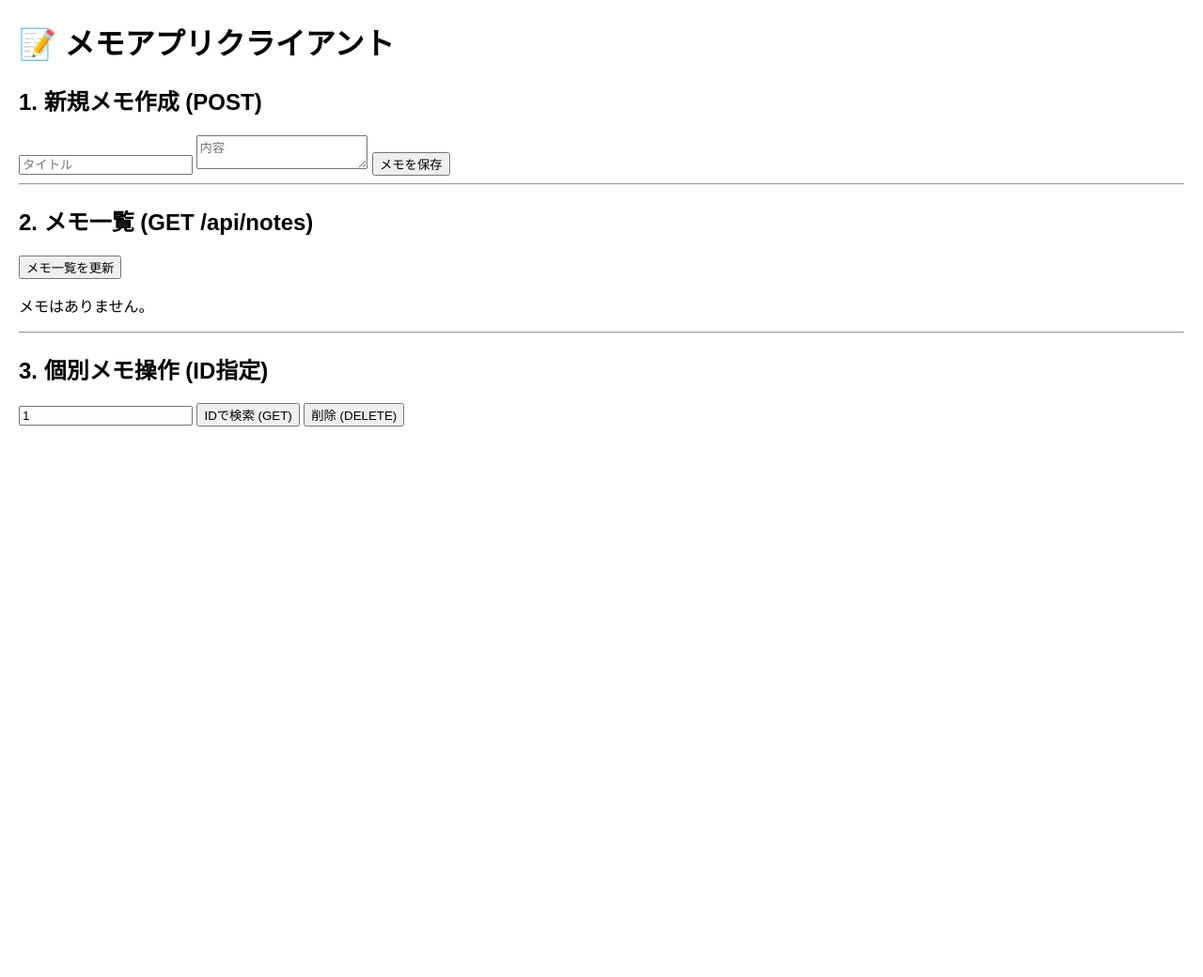
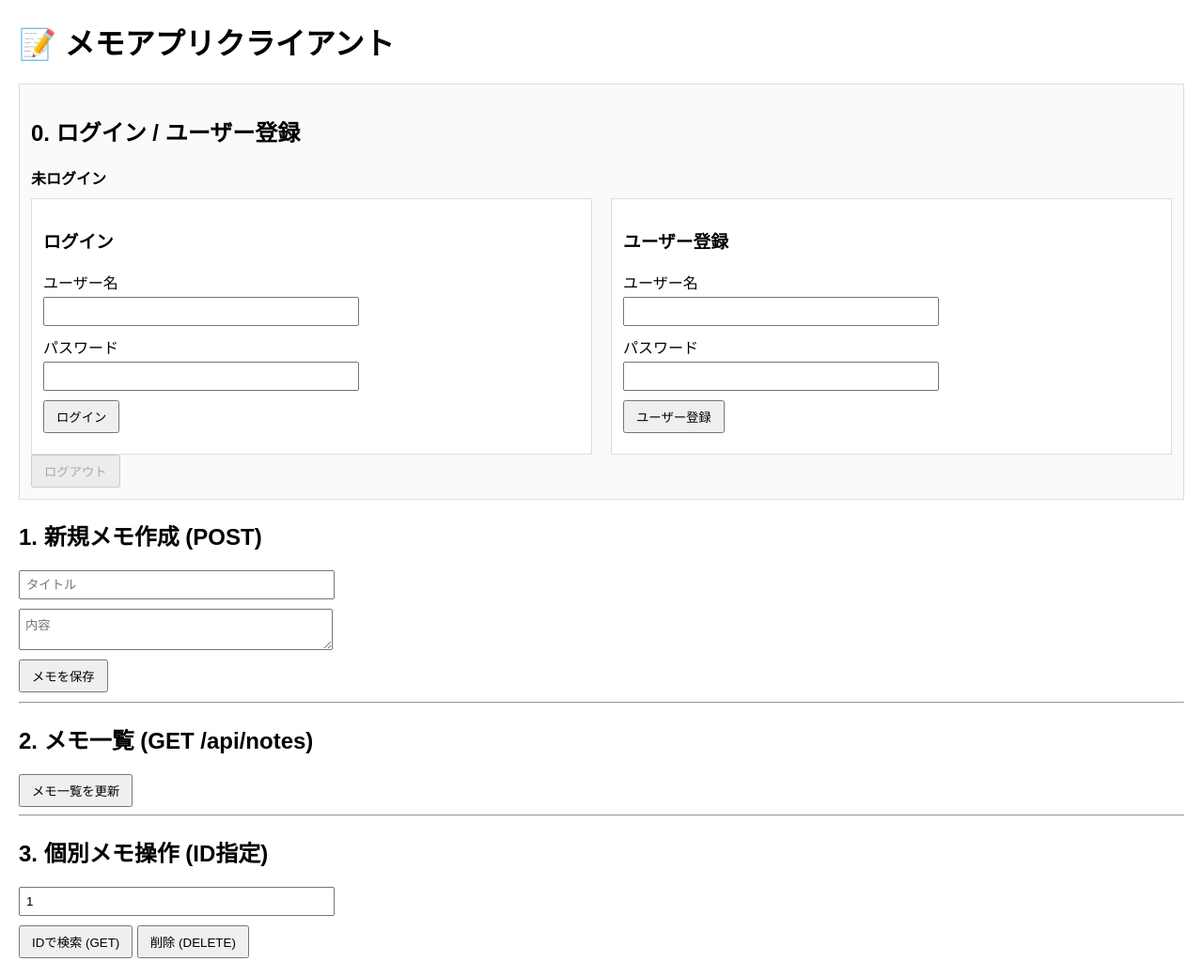
Before and after one commit to kodai-kodai/note-api, a Spring Boot app: page / in a window 1280 px wide. Shown: the whole page at 94% size. Before the commit the page ends 454 px from the top, so only its background shows below. Run offline with Spring Boot 4, Linux system fonts and the light colour scheme; the visitor is signed in with stand-in values (Sample User, id 1); data that the repository does not hold is empty; some of the project's set-up classes (security, data sources, template engines, error pages and the like) are left out, and stand-ins take their place.

Commit message:
フロントの処理を実装

```diff
--- a/src/main/java/com/example/noteapi/config/SecurityConfig.java
+++ b/src/main/java/com/example/noteapi/config/SecurityConfig.java
@@ -32,6 +32,7 @@ public class SecurityConfig {
                 .authorizeHttpRequests(auth -> auth
                         .requestMatchers("/api/auth/**").permitAll()
                         .requestMatchers("/error").permitAll()
+                        .requestMatchers("/", "/index.html", "/app.js", "/favicon.ico", "/css/**", "/js/**", "/static/**").permitAll()
                         .anyRequest().authenticated()
                 )
                 .addFilterBefore(jwtAuthenticationFilter, UsernamePasswordAuthenticationFilter.class);
--- a/src/main/resources/static/app.js
+++ b/src/main/resources/static/app.js
@@ -1,31 +1,169 @@
 // app.js
 
-const API_BASE_URL = 'http://localhost:8080/api/notes'; // 適切なAPIのベースURLに変更してください
+const API_BASE_URL = '/api/notes';
+const AUTH_BASE_URL = '/api/auth';
+
+let authToken = null;
+let currentUsername = null;
 
 // エラーメッセージを表示するヘルパー関数
 function displayError(message) {
-    document.getElementById('error-message').textContent = 'エラー: ' + message;
+    const errorElement = document.getElementById('error-message');
+    if (!message) {
+        errorElement.textContent = '';
+        return;
+    }
+    errorElement.textContent = 'エラー: ' + message;
 }
+
+function updateAuthStatus() {
+    const statusElement = document.getElementById('auth-status');
+    const logoutButton = document.getElementById('logout-button');
+
+    if (!statusElement || !logoutButton) {
+        return;
+    }
+
+    if (authToken && currentUsername) {
+        statusElement.textContent = `ログイン中: ${currentUsername}`;
+        logoutButton.disabled = false;
+    } else if (authToken) {
+        statusElement.textContent = 'ログイン中';
+        logoutButton.disabled = false;
+    } else {
+        statusElement.textContent = '未ログイン';
+        logoutButton.disabled = true;
+    }
+}
+
+function setAuthToken(token, username) {
+    authToken = token;
+    currentUsername = username;
+    updateAuthStatus();
+}
+
+function clearAuthToken() {
+    authToken = null;
+    currentUsername = null;
+    updateAuthStatus();
+}
+
+function ensureAuthenticated() {
+    if (!authToken) {
+        displayError('先にログインしてください。');
+        return false;
+    }
+    return true;
+}
+
+async function handleAuthRequest(endpoint, credentials, successMessage) {
+    displayError('');
+    try {
+        const response = await fetch(`${AUTH_BASE_URL}/${endpoint}`, {
+            method: 'POST',
+            headers: {
+                'Content-Type': 'application/json',
+            },
+            body: JSON.stringify(credentials),
+        });
+
+        if (!response.ok) {
+            const errorBody = await response.text();
+            throw new Error(`${response.status} ${response.statusText}${errorBody ? `: ${errorBody}` : ''}`);
+        }
+
+        const data = await response.json();
+        if (!data.token) {
+            throw new Error('レスポンスにトークンが含まれていません。');
+        }
+
+        setAuthToken(data.token, credentials.username);
+        alert(successMessage);
+        fetchNotes();
+    } catch (error) {
+        displayError(`${endpoint} 失敗: ${error.message}`);
+        throw error;
+    }
+}
+
+// ----------------------------------------------------
+// 認証フォームのイベントハンドラ
+// ----------------------------------------------------
+
+document.getElementById('login-form').addEventListener('submit', async (event) => {
+    event.preventDefault();
+
+    const username = document.getElementById('login-username').value.trim();
+    const password = document.getElementById('login-password').value;
+
+    if (!username || !password) {
+        displayError('ユーザー名とパスワードを入力してください。');
+        return;
+    }
+
+    try {
+        await handleAuthRequest('login', { username, password }, 'ログインしました！');
+        event.target.reset();
+    } catch (e) {
+        // handleAuthRequest内でエラーメッセージを表示しているため、ここでは追加処理のみ
+        console.error(e);
+    }
+});
+
+document.getElementById('register-form').addEventListener('submit', async (event) => {
+    event.preventDefault();
+
+    const username = document.getElementById('register-username').value.trim();
+    const password = document.getElementById('register-password').value;
+
+    if (!username || !password) {
+        displayError('ユーザー名とパスワードを入力してください。');
+        return;
+    }
+
+    try {
+        await handleAuthRequest('register', { username, password }, 'ユーザー登録が完了しました！ログイン済みです。');
+        event.target.reset();
+    } catch (e) {
+        console.error(e);
+    }
+});
+
+document.getElementById('logout-button').addEventListener('click', () => {
+    clearAuthToken();
+    displayError('');
+    document.getElementById('notes-list').innerHTML = '';
+    alert('ログアウトしました。');
+});
 
 // ----------------------------------------------------
 // GET: 全てのメモを取得して表示する
 // ----------------------------------------------------
 async function fetchNotes() {
-    document.getElementById('error-message').textContent = ''; // エラーをクリア
+    document.getElementById('error-message').textContent = '';
     const listDiv = document.getElementById('notes-list');
+
+    if (!ensureAuthenticated()) {
+        listDiv.innerHTML = '';
+        return;
+    }
+
     listDiv.innerHTML = 'ロード中...';
 
     try {
-        const response = await fetch(API_BASE_URL);
+        const response = await fetch(API_BASE_URL, {
+            headers: {
+                'Authorization': `Bearer ${authToken}`,
+            },
+        });
 
-        // 2xx 以外のステータスコードをチェック
         if (!response.ok) {
             throw new Error(`HTTPエラー! ステータス: ${response.status}`);
         }
 
         const notes = await response.json();
 
-        listDiv.innerHTML = ''; // リストをクリア
+        listDiv.innerHTML = '';
 
         if (notes.length === 0) {
             listDiv.innerHTML = '<p>メモはありません。</p>';
@@ -55,8 +193,12 @@ async function fetchNotes() {
 // POST: 新しいメモを作成する
 // ----------------------------------------------------
 document.getElementById('create-form').addEventListener('submit', async (event) => {
-    event.preventDefault(); // フォームのデフォルト送信を防止
-    document.getElementById('error-message').textContent = '';
+    event.preventDefault();
+    displayError('');
+
+    if (!ensureAuthenticated()) {
+        return;
+    }
 
     const title = document.getElementById('title').value;
     const content = document.getElementById('content').value;
@@ -68,14 +210,15 @@ document.getElementById('create-form').addEventListener('submit', async (event)
             method: 'POST',
             headers: {
                 'Content-Type': 'application/json',
+                'Authorization': `Bearer ${authToken}`,
             },
             body: JSON.stringify(newNote)
         });
 
-        if (response.status === 201) { // 201 Created を想定
+        if (response.status === 201) {
             alert('メモが正常に作成されました！');
-            document.getElementById('create-form').reset(); // フォームをリセット
-            fetchNotes(); // 一覧を更新
+            document.getElementById('create-form').reset();
+            fetchNotes();
         } else if (response.status === 400) {
             const errorBody = await response.json();
             displayError(`作成エラー (400 Bad Request): ${JSON.stringify(errorBody)}`);
@@ -93,19 +236,27 @@ document.getElementById('create-form').addEventListener('submit', async (event)
 // GET: IDを指定してメモを検索する
 // ----------------------------------------------------
 async function fetchNoteById() {
-    document.getElementById('error-message').textContent = '';
+    displayError('');
     const id = document.getElementById('note-id').value;
+
+    if (!ensureAuthenticated()) {
+        return;
+    }
+
     if (!id) {
         displayError('検索するIDを入力してください。');
         return;
     }
 
     try {
-        const response = await fetch(`${API_BASE_URL}/${id}`);
+        const response = await fetch(`${API_BASE_URL}/${id}`, {
+            headers: {
+                'Authorization': `Bearer ${authToken}`,
+            },
+        });
 
         if (response.status === 404) {
-            // 404の場合、APIが本文にエラーメッセージを返していれば表示
-            const errorText = await response.text();
+            await response.text();
             displayError(`ID ${id} のメモが見つかりません。 (404 Not Found)`);
         } else if (!response.ok) {
             throw new Error(`HTTPエラー! ステータス: ${response.status}`);
@@ -124,20 +275,28 @@ async function fetchNoteById() {
 // DELETE: IDを指定してメモを削除する
 // ----------------------------------------------------
 async function deleteNote() {
-    document.getElementById('error-message').textContent = '';
+    displayError('');
     const id = document.getElementById('note-id').value;
+
+    if (!ensureAuthenticated()) {
+        return;
+    }
+
     if (!id || !confirm(`本当にID ${id} のメモを削除しますか？`)) {
         return;
     }
 
     try {
         const response = await fetch(`${API_BASE_URL}/${id}`, {
-            method: 'DELETE'
+            method: 'DELETE',
+            headers: {
+                'Authorization': `Bearer ${authToken}`,
+            },
         });
 
-        if (response.status === 204) { // 204 No Content を想定
+        if (response.status === 204) {
             alert(`ID ${id} のメモを削除しました。`);
-            fetchNotes(); // 一覧を更新
+            fetchNotes();
         } else if (response.status === 404) {
             displayError(`削除しようとしたID ${id} のメモが見つかりませんでした。 (404 Not Found)`);
         } else {
@@ -149,5 +308,12 @@ async function deleteNote() {
     }
 }
 
-// ページロード時に一覧を取得
-window.onload = fetchNotes;
+// ページロード時の初期化
+window.addEventListener('load', () => {
+    updateAuthStatus();
+});
+
+// グローバルアクセスが必要な関数を明示的に公開
+window.fetchNotes = fetchNotes;
+window.fetchNoteById = fetchNoteById;
+window.deleteNote = deleteNote;
--- a/src/main/resources/static/index.html
+++ b/src/main/resources/static/index.html
@@ -6,8 +6,15 @@
     <title>Spring Boot API Client</title>
     <style>
         body { font-family: sans-serif; margin: 20px; }
+        form { margin-bottom: 10px; }
+        input, textarea { display: block; width: 100%; max-width: 320px; margin: 4px 0 10px; padding: 6px; }
+        button { padding: 6px 12px; }
         .note-item { border: 1px solid #ccc; padding: 10px; margin-bottom: 10px; }
-        .error { color: red; font-weight: bold; }
+        .error { color: red; font-weight: bold; margin-top: 10px; }
+        .auth-container { border: 1px solid #ddd; padding: 12px; margin-bottom: 20px; background-color: #fafafa; }
+        .auth-forms { display: flex; flex-wrap: wrap; gap: 20px; }
+        .auth-card { flex: 1 1 260px; min-width: 240px; border: 1px solid #ddd; padding: 12px; background-color: #fff; }
+        .auth-status { font-weight: bold; margin-bottom: 10px; }
     </style>
 </head>
 <body>
@@ -15,6 +22,34 @@
 <h1>📝 メモアプリクライアント</h1>
 
 <div id="error-message" class="error"></div>
+
+<section class="auth-container">
+    <h2>0. ログイン / ユーザー登録</h2>
+    <p id="auth-status" class="auth-status">未ログイン</p>
+    <div class="auth-forms">
+        <div class="auth-card">
+            <h3>ログイン</h3>
+            <form id="login-form">
+                <label for="login-username">ユーザー名</label>
+                <input type="text" id="login-username" name="username" autocomplete="username" required>
+                <label for="login-password">パスワード</label>
+                <input type="password" id="login-password" name="password" autocomplete="current-password" required>
+                <button type="submit">ログイン</button>
+            </form>
+        </div>
+        <div class="auth-card">
+            <h3>ユーザー登録</h3>
+            <form id="register-form">
+                <label for="register-username">ユーザー名</label>
+                <input type="text" id="register-username" name="username" required>
+                <label for="register-password">パスワード</label>
+                <input type="password" id="register-password" name="password" required>
+                <button type="submit">ユーザー登録</button>
+            </form>
+        </div>
+    </div>
+    <button id="logout-button" type="button">ログアウト</button>
+</section>
 
 <h2>1. 新規メモ作成 (POST)</h2>
 <form id="create-form">
@@ -27,8 +62,7 @@
 
 <h2>2. メモ一覧 (GET /api/notes)</h2>
 <button onclick="fetchNotes()">メモ一覧を更新</button>
-<div id="notes-list">
-</div>
+<div id="notes-list"></div>
 
 <hr>
 
```
